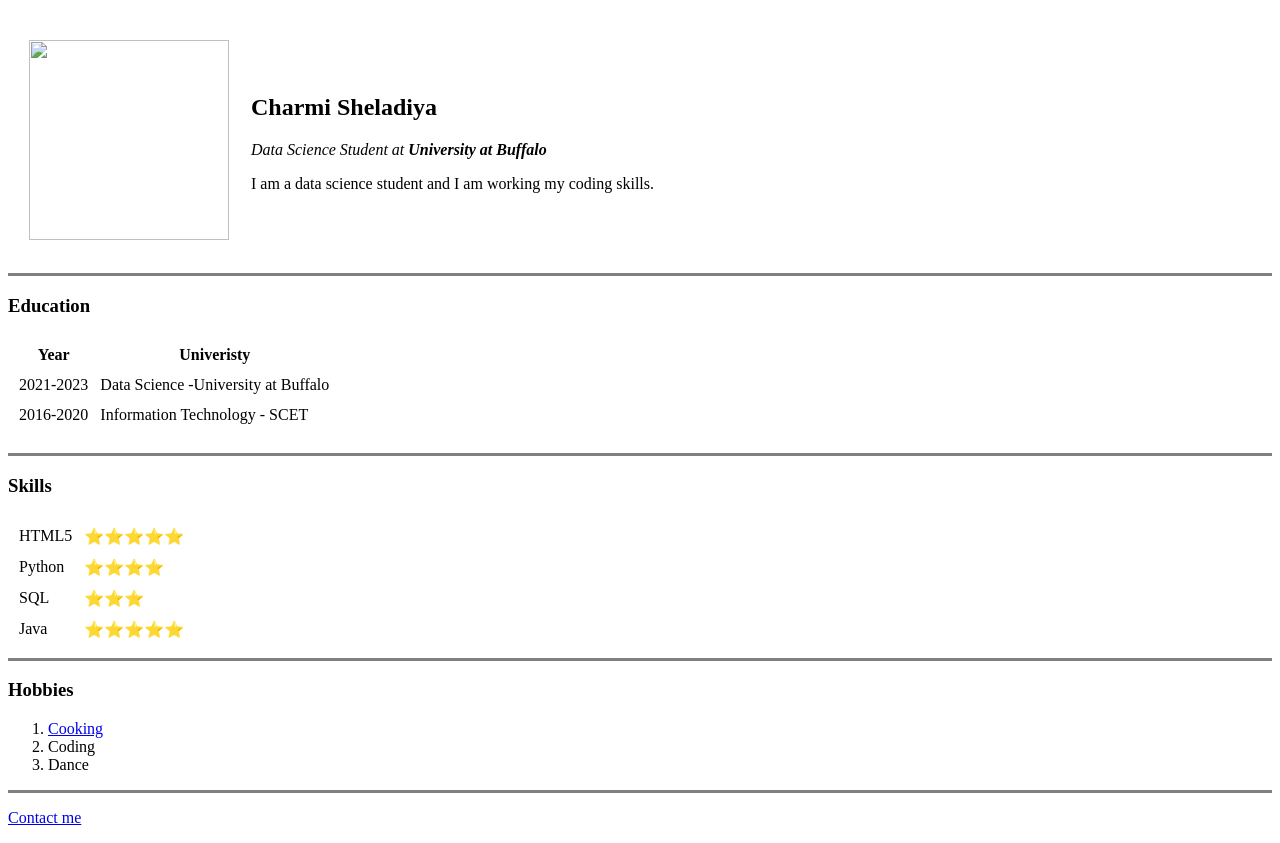
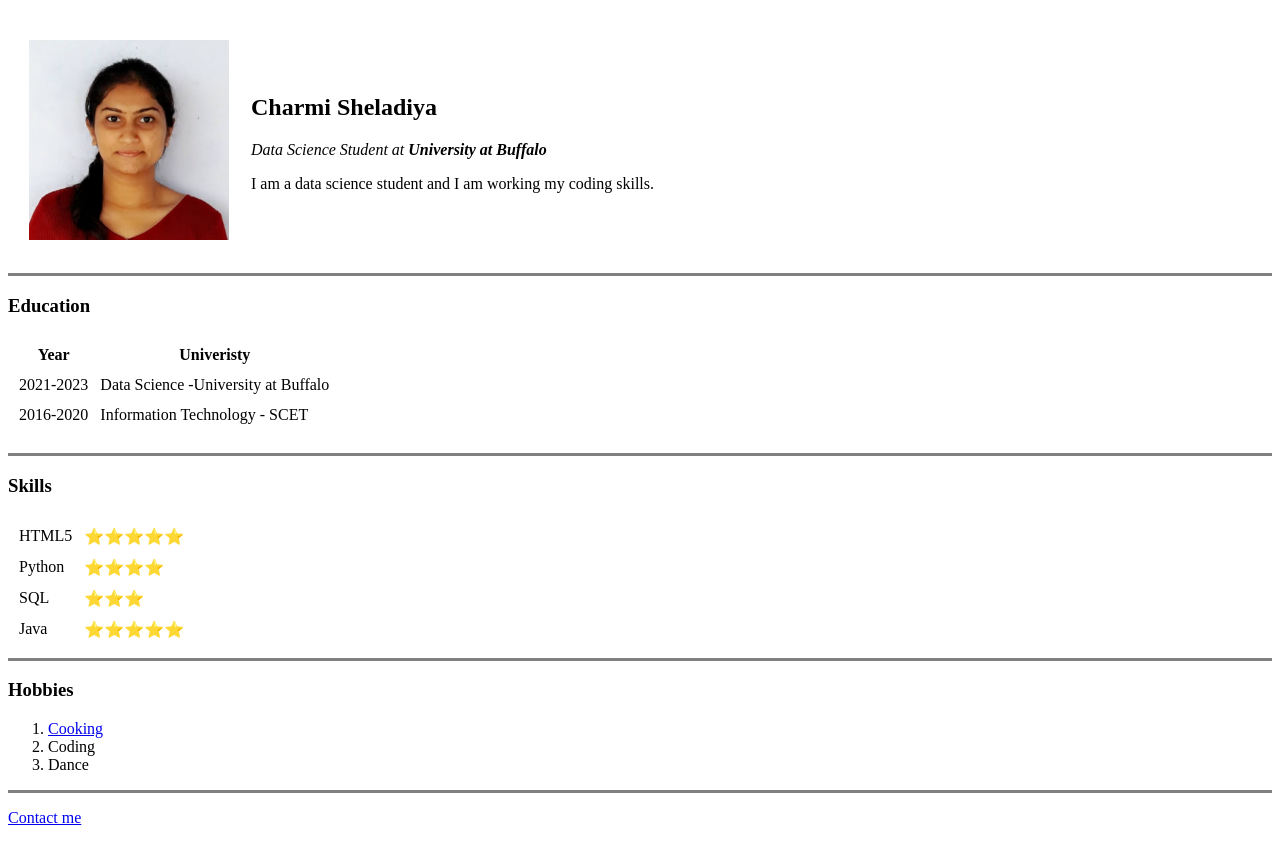
Before and after one commit to CharmiSheladiya/resume, a plain HTML site: page index.html in a window 1280 px wide. Shown: the part 62-905 px from the top of the page. Drawn offline with Linux system fonts and the light colour scheme.

Commit message:
Update index.html

```diff
--- a/index.html
+++ b/index.html
@@ -8,7 +8,7 @@
     <center><h1>Charmi's Website ❤️</h1></center>
     <table cellspacing="20">
         <tr>
-            <td><img src = "images/charmi.jpeg" atl ="Charmi's Profile picture" width="200" height="200"></td>
+            <td><img src = "charmi.jpeg" atl ="Charmi's Profile picture" width="200" height="200"></td>
             <td><h2>Charmi Sheladiya</h2><p><em> Data Science Student at<strong> University at Buffalo</strong></em> </p>
                 <p> I am a data science student and I am working my coding skills.</p></td>
         </tr>
```
